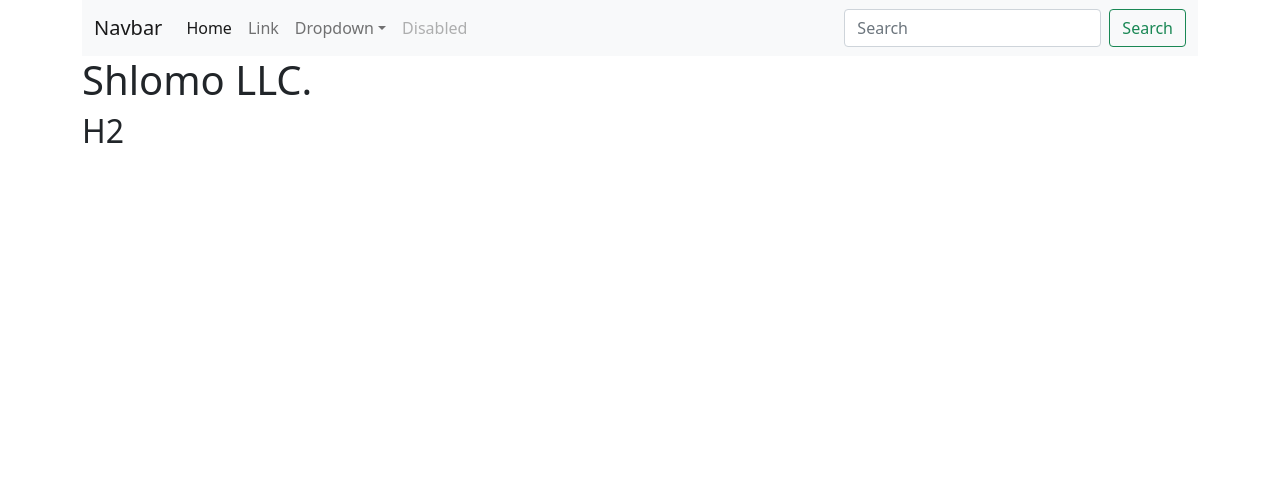
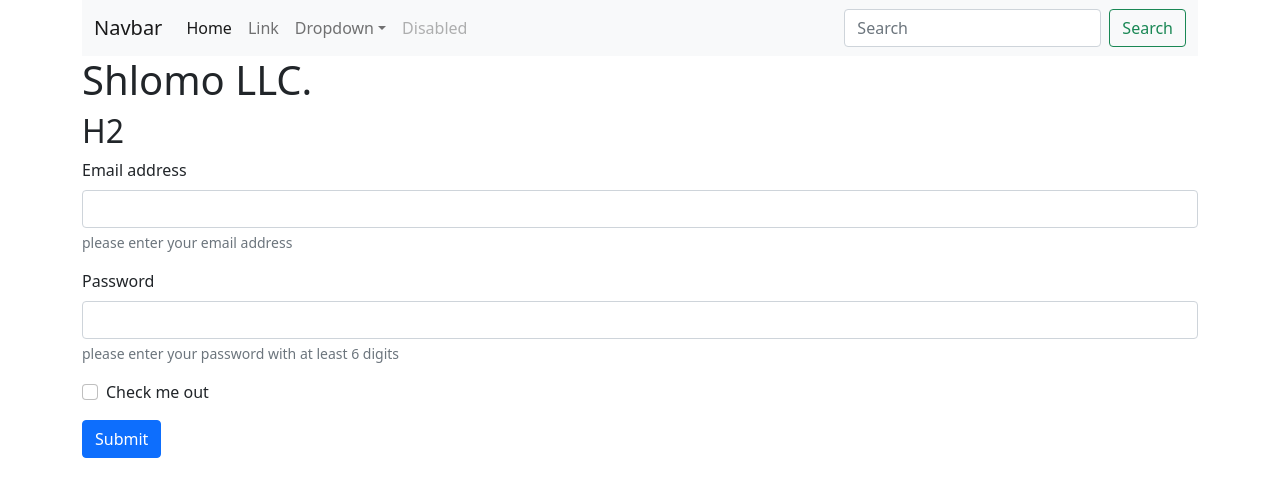
Before and after one commit to erezcal1/first_react_project, a React (Create React App) app: page / in a window 1280 px wide. Shown: the top 496 px of the page. Built offline with nearby package versions, Linux system fonts and the light colour scheme.

Commit message:
conditions

```diff
--- a/src/App.jsx
+++ b/src/App.jsx
@@ -3,12 +3,14 @@ import logo from "./logo.svg";
 import "./App.css";
 import Navbar from "./components/navbar/navbar.component";
 import TestComponent from "./components/test.component";
+import LoginPage from "./pages/login/Login.page";
 
 function App() {
   return (
     <div className="container">
       <Navbar></Navbar>
       <TestComponent></TestComponent>
+      <LoginPage></LoginPage>
     </div>
   );
 }
--- /dev/null
+++ b/src/pages/login/Login.page.jsx
@@ -0,0 +1,71 @@
+import { useState } from "react";
+
+const LoginPage = () => {
+  const [email, setEmail] = useState("");
+  const [password, setPassword] = useState("");
+
+  const handle_Email_Change = (event) => {
+    setEmail(event.target.value);
+  };
+  const handle_Password_Change = (event) => {
+    setPassword(event.target.value);
+  };
+  const handle_Submit = (event) => {
+    event.preventDefault();
+  };
+
+  return (
+    <form onSubmit={handle_Submit}>
+      <div className="mb-3">
+        <label htmlFor="exampleInputEmail1" className="form-label">
+          Email address
+        </label>
+        <input
+          type="email"
+          className="form-control"
+          id="exampleInputEmail1"
+          aria-describedby="emailHelp"
+          value={email}
+          onChange={handle_Email_Change}
+        />
+        {/* if state */}
+        {!email && (
+          <div id="emailHelp" className="form-text">
+            please enter your email address
+          </div>
+        )}
+      </div>
+      <div className="mb-3">
+        <label htmlFor="exampleInputPassword1" className="form-label">
+          Password
+        </label>
+        <input
+          type="password"
+          className="form-control"
+          id="exampleInputPassword1"
+          value={password}
+          onChange={handle_Password_Change}
+        />
+        {password.length < 6 && (
+          <div id="emailHelp" className="form-text">
+            please enter your password with at least 6 digits
+          </div>
+        )}
+      </div>
+      <div className="mb-3 form-check">
+        <input
+          type="checkbox"
+          className="form-check-input"
+          id="exampleCheck1"
+        />
+        <label className="form-check-label" htmlFor="exampleCheck1">
+          Check me out
+        </label>
+      </div>
+      <button type="submit" className="btn btn-primary">
+        Submit
+      </button>
+    </form>
+  );
+};
+export default LoginPage;
```
